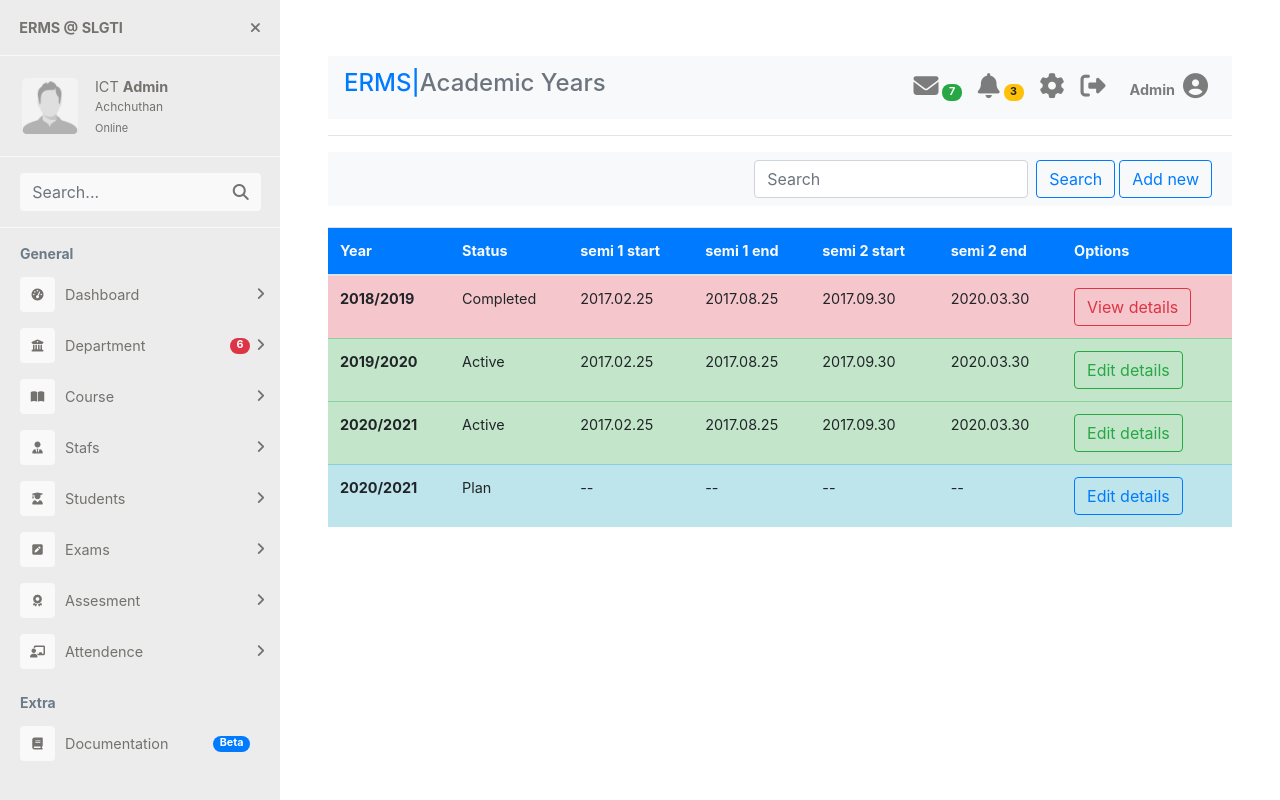
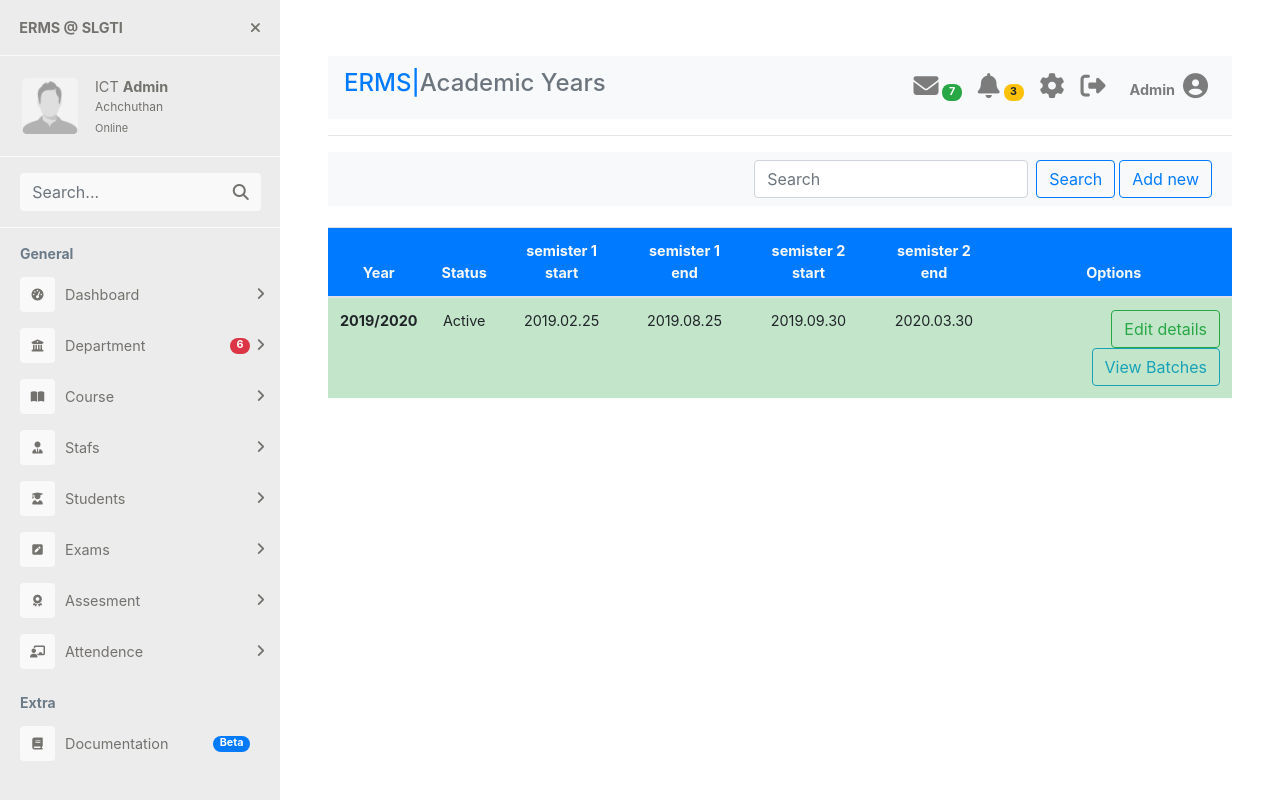
Before and after one commit to ictslgti/ERMS, a PHP site: page /Academicyears.php in a window 1280 px wide. Run offline with PHP 8.4, Linux system fonts and the light colour scheme; some libraries are stand-ins or nearby versions.

Commit message:
edit file

```diff
--- a/Academicyears.php
+++ b/Academicyears.php
@@ -6,6 +6,18 @@ $description = "Online Examination Result  Management System (ERMS)-SLGTI";
 <html lang="en">
 
 <head>
+                    <style>
+                    td.A {
+                        text-align: right;
+                    }
+
+                    td {
+                        text-align: center;
+                    }
+                    .B {
+                        text-align: center;
+                    }
+                    </style>
     <?php include_once("./head.php"); ?>
 </head>
 
@@ -42,82 +54,39 @@ $description = "Online Examination Result  Management System (ERMS)-SLGTI";
 
                     <table class='table align-middle'>
                         <thead class='bg-primary text-light'>
-                            <tr>
+                            <tr class="B">
                                 <th scope='col'>Year</th>
                                 <th scope='col'>Status</th>
-                                <th scope='col'>semi 1 start</th>
-                                <th scope='col'>semi 1 end</th>
-                                <th scope='col'>semi 2 start</th>
-                                <th scope='col'>semi 2 end</th>
+                                <th scope='col'>semister 1 start</th>
+                                <th scope='col'>semister 1 end</th>
+                                <th scope='col'>semister 2 start</th>
+                                <th scope='col'>semister 2 end</th>
                                 <th scope='col'>Options</th>
 
 
                             </tr>
                         </thead>
                         <tbody>
-                            <tr class="table-danger">
-                                <th scope='row'>2018/2019</th>
-                                <td>Completed</td>
-                                <td>2017.02.25</td>
-                                <td>2017.08.25</td>
-                                <td>2017.09.30</td>
+                            <tr class="table-success">
+                                <th scope='row'>2019/2020</th>
+                                <td>Active</td>
+                                <td>2019.02.25</td>
+                                <td>2019.08.25</td>
+                                <td>2019.09.30</td>
                                 <td>2020.03.30</td>
-                                <td>
-                                <button type="button" class="btn btn-outline-danger" data-toggle="modal" data-target="#exampleModal">
-                                View details
+                                <td class="A">
+                                <button type="button" class="btn btn-outline-success" data-toggle="modal" data-target="#exampleModal">
+                                Edit details
+                                </button>
+                                <button type="button" class="btn btn-outline-info " >
+                                View Batches
                                 </button>
 
                                 </td>
 
                             </tr>
 
-                            <tr class="table-success">
-                                <th scope='row'>2019/2020</th>
-                                <td>Active</td>
-                                <td>2017.02.25</td>
-                                <td>2017.08.25</td>
-                                <td>2017.09.30</td>
-                                <td>2020.03.30</td>
-                                <td>
-                                <button type="button" class="btn btn-outline-success" data-toggle="modal" data-target="#exampleModal">
-                                Edit details
-                                </button>
 
-                                </td>
-
-                            </tr>
-
-                            <tr class="table-success">
-                                <th scope='row'>2020/2021</th>
-                                <td>Active</td>
-                                <td>2017.02.25</td>
-                                <td>2017.08.25</td>
-                                <td>2017.09.30</td>
-                                <td>2020.03.30</td>
-                                <td>
-                                <button type="button" class="btn btn-outline-success" data-toggle="modal" data-target="#exampleModal">
-                                Edit details
-                                </button>
-
-                                </td>
-
-                            </tr>
-
-                            <tr class="table-info">
-                                <th scope='row'>2020/2021</th>
-                                <td>Plan</td>
-                                <td>--</td>
-                                <td>--</td>
-                                <td>--</td>
-                                <td>--</td>
-                                <td>
-                            <button type="button" class="btn btn-outline-primary" data-toggle="modal" data-target="#exampleModal" name="add">
-                           Edit details
-                            </button>
-
-                                </td>
-
-                            </tr>
 
                         </tbody>
                     </table>
```
